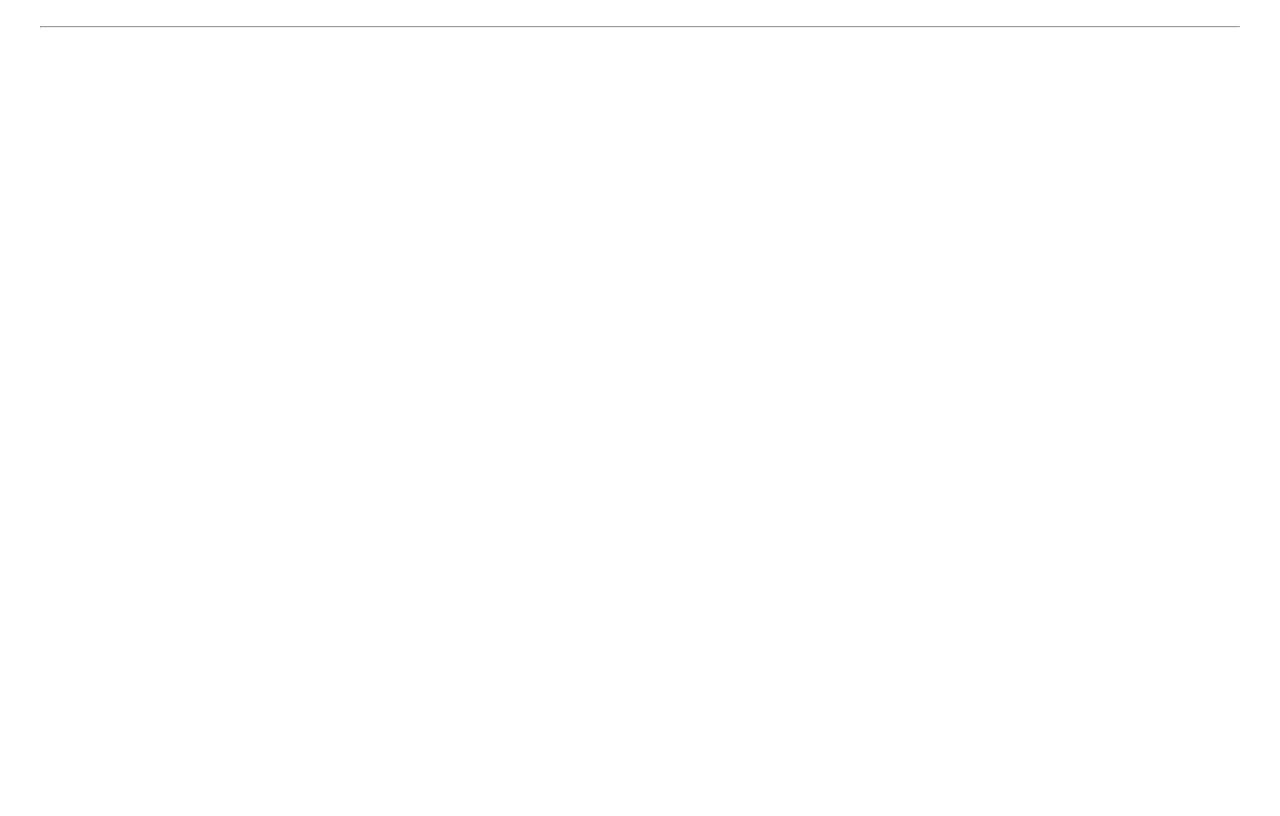
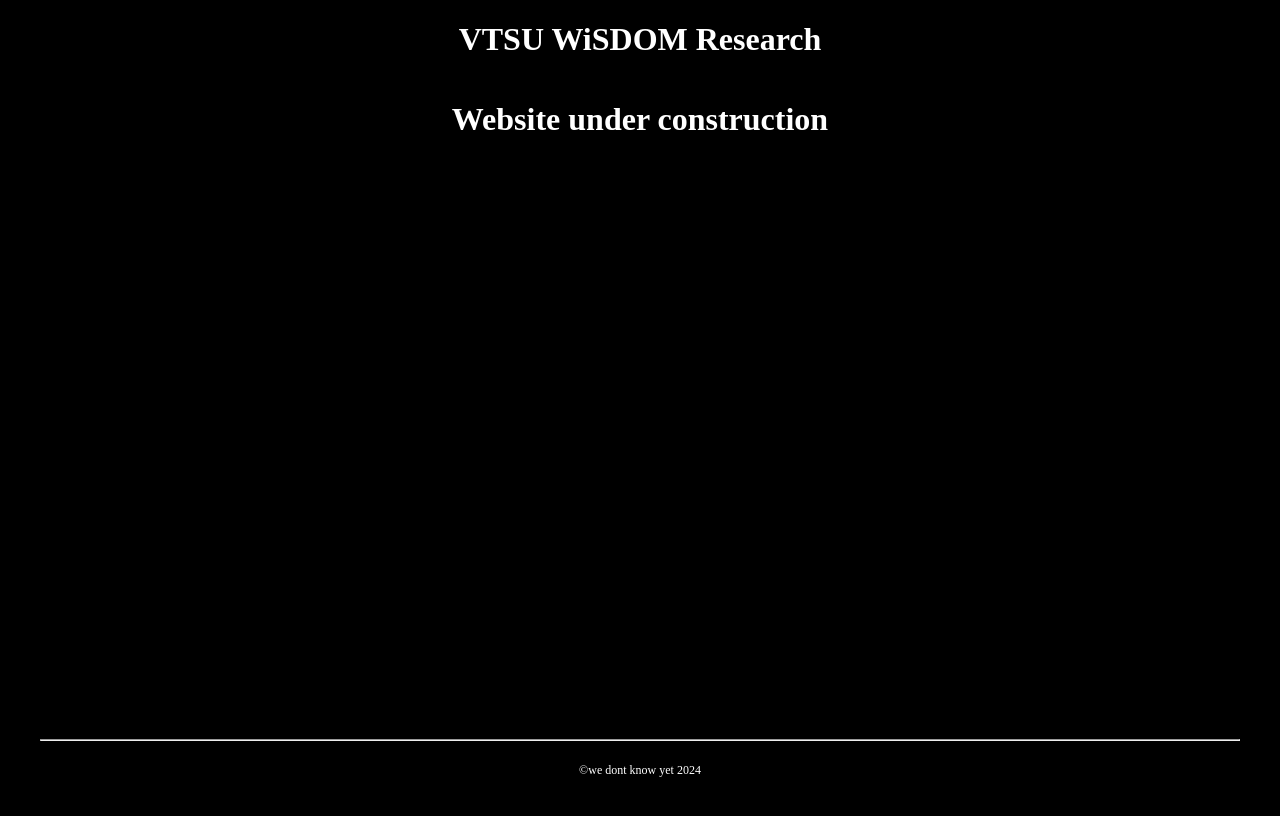
Before and after one commit to VTC-WISDOM/VTC-WISDOM.github.io, a plain HTML site: page index.html in a window 1280 px wide. Drawn offline with Linux system fonts and the light colour scheme.

Commit message:
fixed stylesheet, added text

```diff
--- a/index.html
+++ b/index.html
@@ -11,15 +11,18 @@
 		<link rel="stylesheet" href="style.css" type="text/css">
 	</head>
 
-	<body>i
+	<body>
 		<div class="pagecontent">
+			<h1>VTSU WiSDOM Research</h1>
+			<h1>Website under construction</h1>
 
 			<footer>
 				<hr>
 				<hr style="visibility: hidden;">
-                                <p style="font-size: 10px">©we dont know yet 2024</p>
+				<p style="font-size: 12px">©we dont know yet 2024</p>
 				<hr style="visibility: hidden;">
 
 			</footer>
 		</div>
 	</body>
+</html>
--- a/style.css
+++ b/style.css
@@ -4,7 +4,7 @@ html {
 }
 
 body {
-	background-color: #00000;
+	background-color: #000000;
 	color: #ffffff;
 	margin: auto;
 	max-width: 1200px;
@@ -21,3 +21,7 @@ div.pagecontent {
 	min-height: 100vh;
 	min-height: 100svh;
 }
+
+footer {
+	margin-top: auto;
+}
```
Lines whose indentation alone changed are shown as unchanged.
